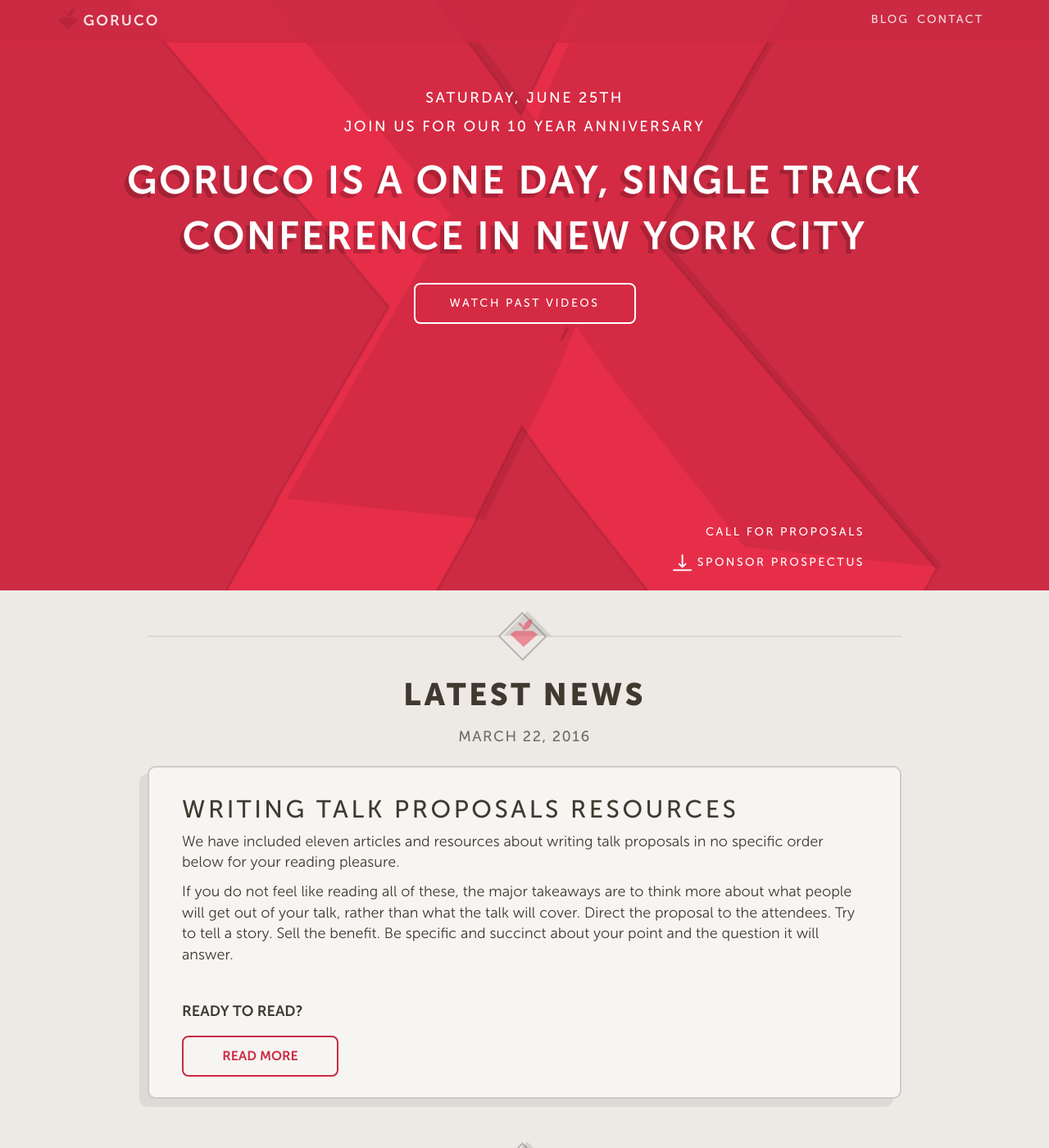
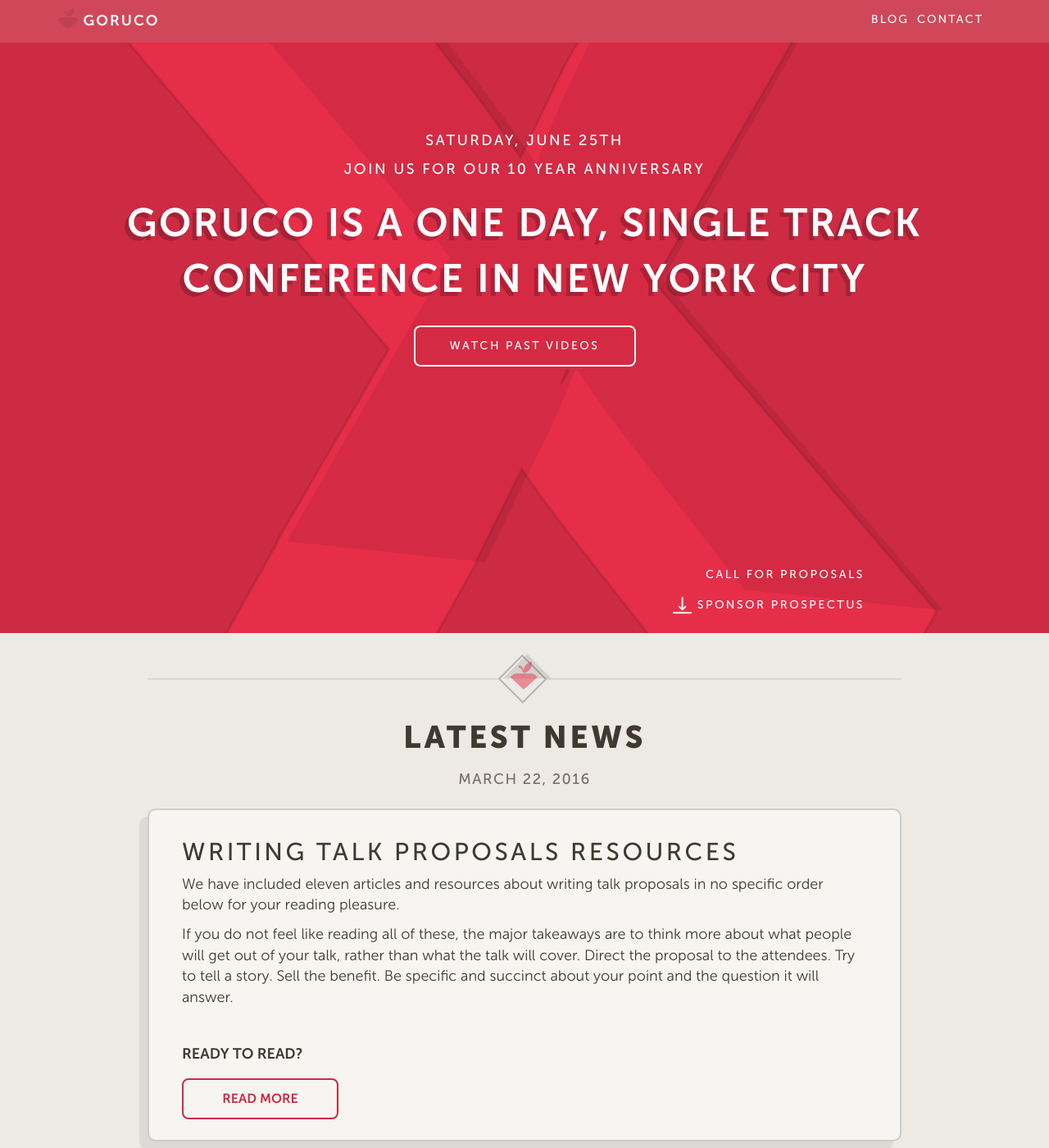
Before and after one commit to goruco/goruco2016, a Jekyll site: the page built from index.html, in a window 1280 px wide and 1400 px high. Shown: the whole window at 82% size. Built offline with Jekyll 4.4.1, drawn with Linux system fonts in a browser that asks for light colours.

Commit message:
Revert "fix(header): Position should be fixed #4"
This reverts commit 30040936ac6860b01bd2e2c05a96704e8dec25cb.

```diff
--- a/_sass/_header_footer.scss
+++ b/_sass/_header_footer.scss
@@ -37,8 +37,6 @@
 }
 
 .header {
-  position: fixed;
-  z-index: 1030;
   display: flex;
   justify-content: center;
 
```
